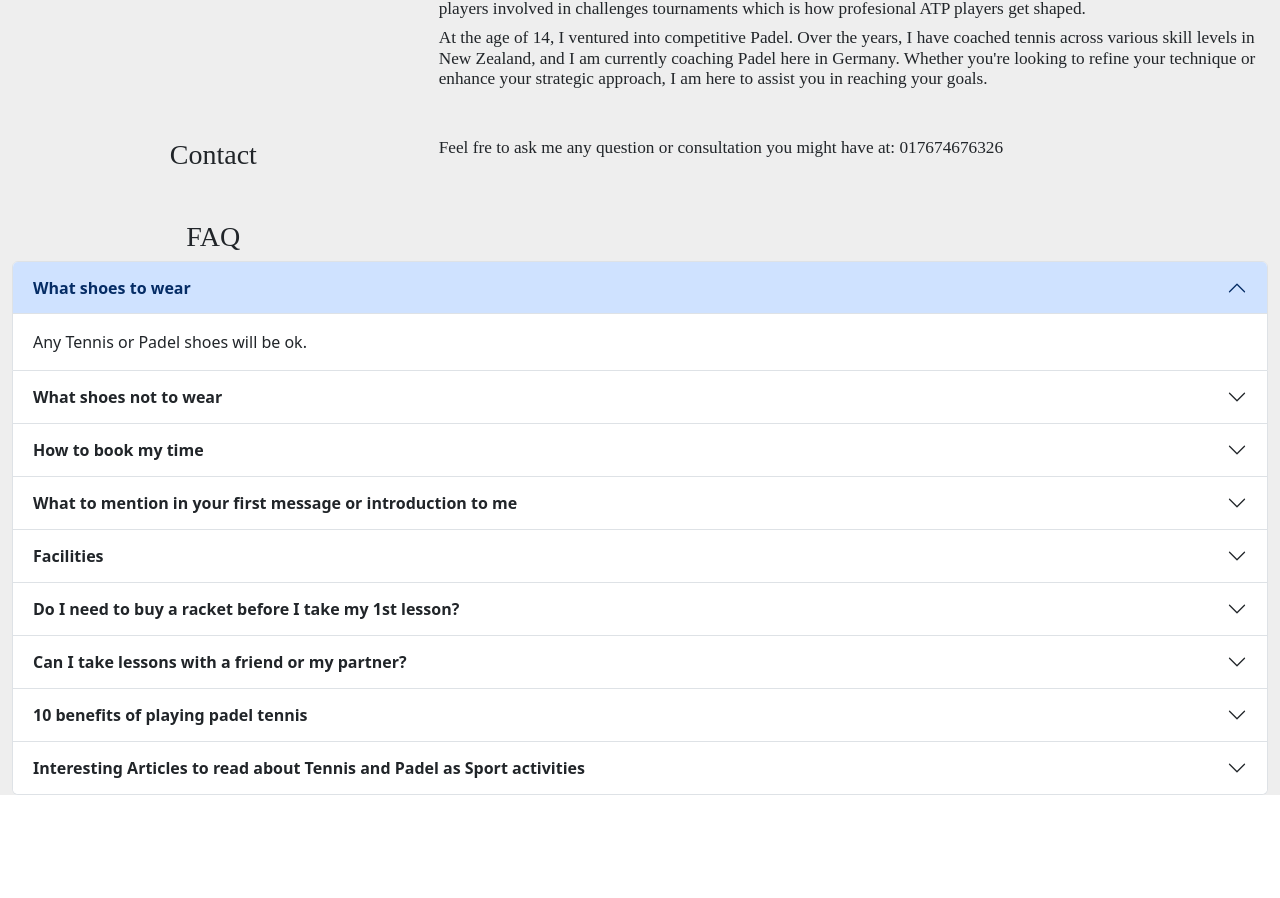
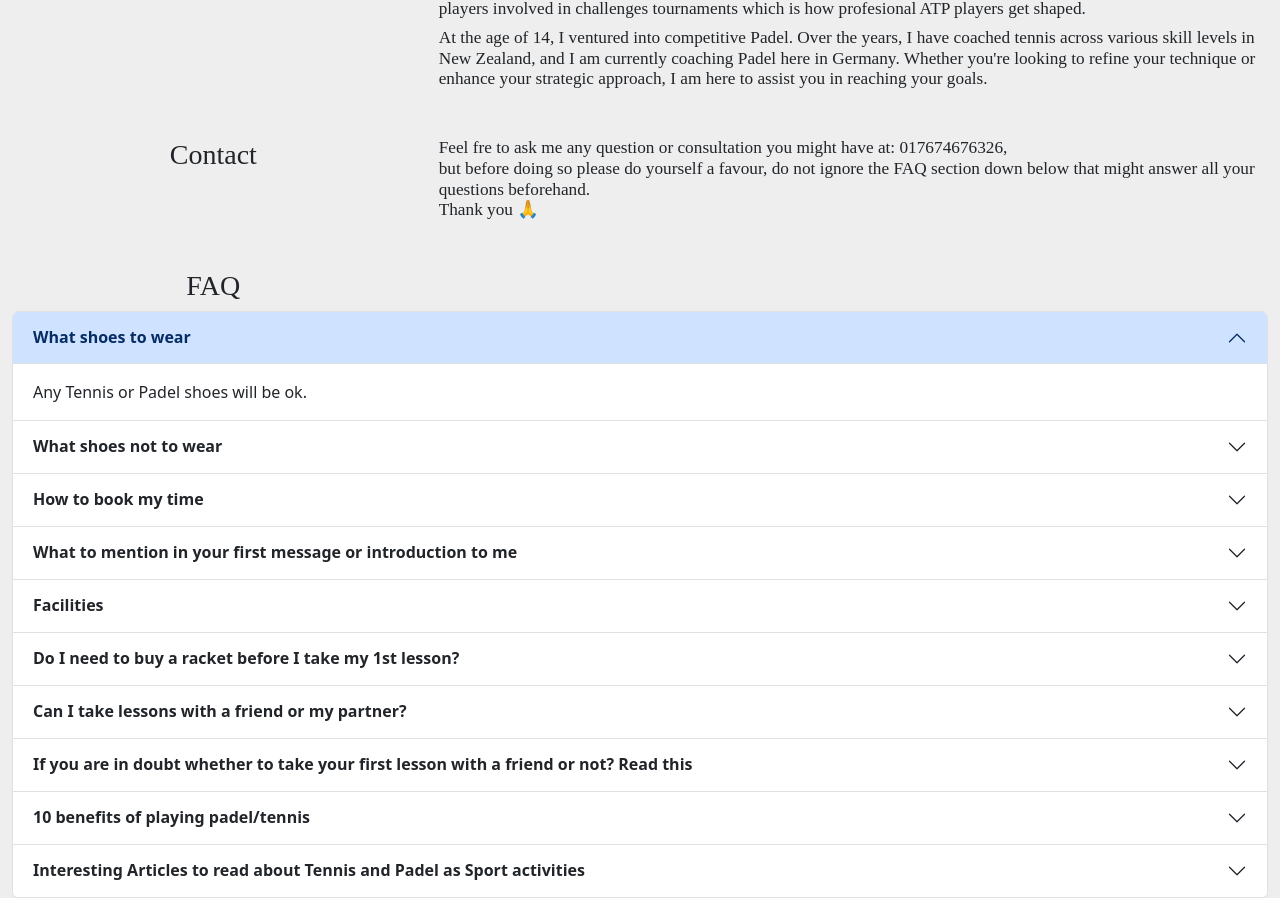
Before and after one commit to jmchza/coaching, a React (Create React App) app: page / in a window 1280 px wide. Shown: the part 320-1218 px from the top of the page. Before the commit the page ends 1115 px from the top, so only its background shows below. Built offline with nearby package versions, Linux system fonts and the light colour scheme.

Commit message:
updated with new section

```diff
--- a/src/App.js
+++ b/src/App.js
@@ -39,7 +39,9 @@ function App() {
             <h3 className='about'>Contact</h3>
           </Col>
           <Col xs={8}>
-            <h3 className='custom-h3'>Feel fre to ask me any question or consultation you might have at: 017674676326</h3>
+            <h3 className='custom-h3'>Feel fre to ask me any question or consultation you might have at: 017674676326,
+            <br/>but before doing so please do yourself a favour, do not ignore the FAQ section down below that might answer all your questions beforehand.
+            <br/>Thank you &#128591; </h3>
           </Col>
         </Row>
         <Row className="spacer"></Row>
@@ -68,7 +70,7 @@ function App() {
               * What time of the day is your preference, [morning, afternoon or evenings(after 5pm)]<br/>
               * Preference of location of the courts: <a href='https://maps.app.goo.gl/hvPj1EbxmHwUwvrC6'>Scheck</a>, <a href='https://maps.app.goo.gl/ZY98xuKTXVJa8p7y6'>Starnberg</a>, <a href='https://maps.app.goo.gl/5YWM6bfQ4ktGTDFfA'>Padel City</a><br/>
               * Whether you have a friend or partner to whom you will be taken lessons with<br/>
-              * Whether you want to take lessons by yourself only.
+              * Whether you want to take lessons by yourself only. See pricing <a href="https://jmchza.github.io/coaching/img/Tarif%20Trainerstunde%20MC.pdf">here</a>
               </Accordion.Body>
             </Accordion.Item>
             <Accordion.Item eventKey="4">
@@ -88,11 +90,21 @@ function App() {
               <Accordion.Body>
                 Naturelich, Yes you can, and there are some discounts on the cost per person if you take lessons with a partner.
                 <br/>See pdf document for pricing and discounts <a href="https://jmchza.github.io/coaching/img/Tarif%20Trainerstunde%20MC.pdf">here</a>
+                </Accordion.Body>
+            </Accordion.Item>
+            <Accordion.Item eventKey="7">
+              <Accordion.Header><b>If you are in doubt whether to take your first lesson with a friend or not? Read this</b></Accordion.Header>
+              <Accordion.Body>
+                <br/>My recommendation is to take the first lesson always by yourself if you can.
+                <br/>Why? for various factors or reasons:
+                <br/>* Individual lessons, allow me to get to know you better sooner, that means I can explore and discover your strengths, weakneses and needs sooner rather than later.
+                <br/>* By doing so, I get to know you better to personalise the classes to your real needs, thus you are in a way taking a shortcut to your progress.
+                <br/>* If you want to take Padel more serious, this is the best way to understand the game as whole, because not only do I work with your game but I also give you the game stategy and understanding for you to actually join the dots sooner as if you have play the game for many years.
 
                 </Accordion.Body>
             </Accordion.Item>
-            <Accordion.Item eventKey="7">
-              <Accordion.Header><b>10 benefits of playing padel tennis</b></Accordion.Header>
+            <Accordion.Item eventKey="8">
+              <Accordion.Header><b>10 benefits of playing padel/tennis</b></Accordion.Header>
               <Accordion.Body>
               <b>1. It is suitable for all ages</b><br/>
 No matter how old you are, padel can be played at any age because it adapts very well to the rhythms of its players.
@@ -127,7 +139,7 @@ Like many team sports, padel tennis is really fun. Regardless of your level, pad
 Given its huge popularity, you will have no problem finding people to share your passion for padel tennis with. Try playing with people from your family, friends and work circles – you may discover interesting facets of people you’ve only interacted with in other areas so far.
                 </Accordion.Body>
             </Accordion.Item>
-            <Accordion.Item eventKey="8">
+            <Accordion.Item eventKey="9">
               <Accordion.Header><b>Interesting Articles to read about Tennis and Padel as Sport activities</b></Accordion.Header>
               <Accordion.Body>
                 * <a href='https://www.minterdial.com/2024/03/what-does-playing-padel-teach-us-about-how-to-be-better-at-work/'>What does playing padel teach us about how to be better at work</a><br/>
```
